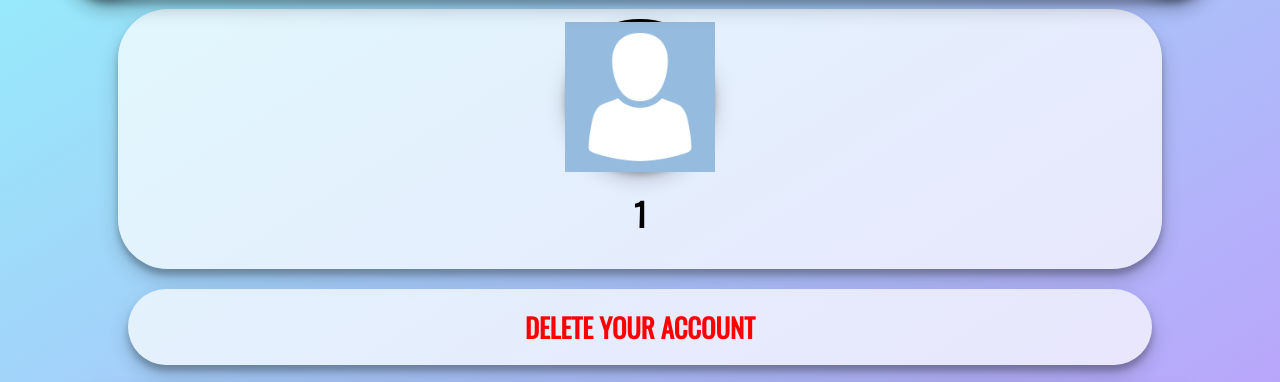
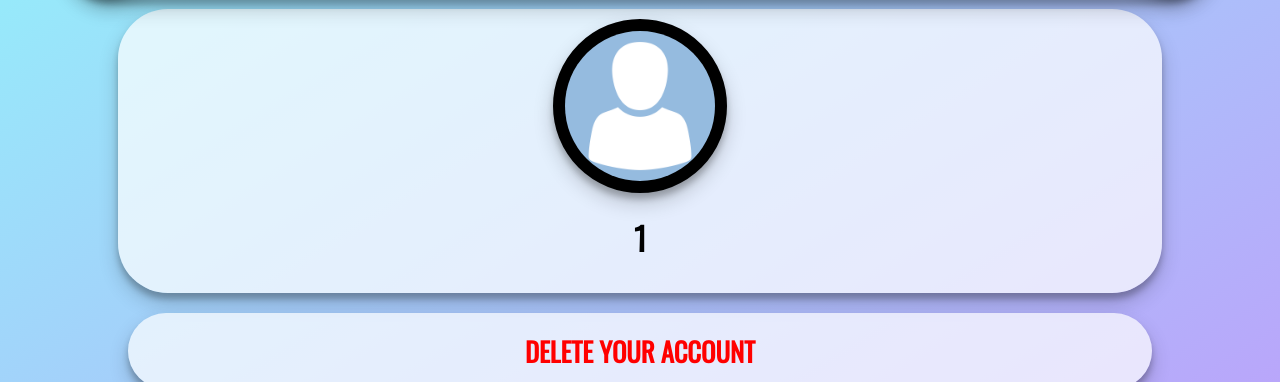
Before and after one commit to PohSayKeong/Recab, a Flask app: page /account in a window 1280 px wide. Shown: the part 101-483 px from the top of the page. Run offline with Flask 2, Linux system fonts and the light colour scheme; the visitor is signed in with stand-in values (Sample User, id 1); some web fonts are replaced.

Commit message:
Circular profile pic

```diff
--- a/static/css/account.css
+++ b/static/css/account.css
@@ -98,11 +98,13 @@ body {
   display: flex;
   justify-content: center;
   margin: auto;
-  width: 150px;
-  height: 150px;
+	padding: 10px;
+  width: auto;
+  height: auto;
 }
 
 .img {
+	border-radius: 50%;
 	width: 150px;
 	height: 150px;
 }
```
